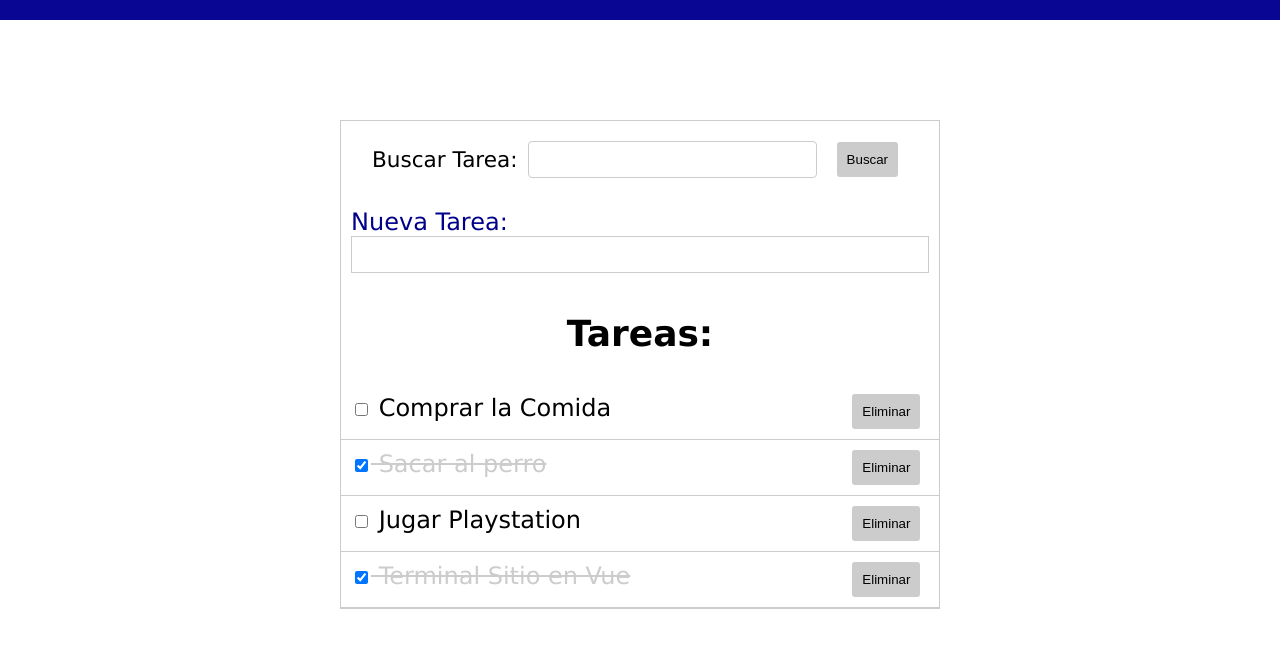
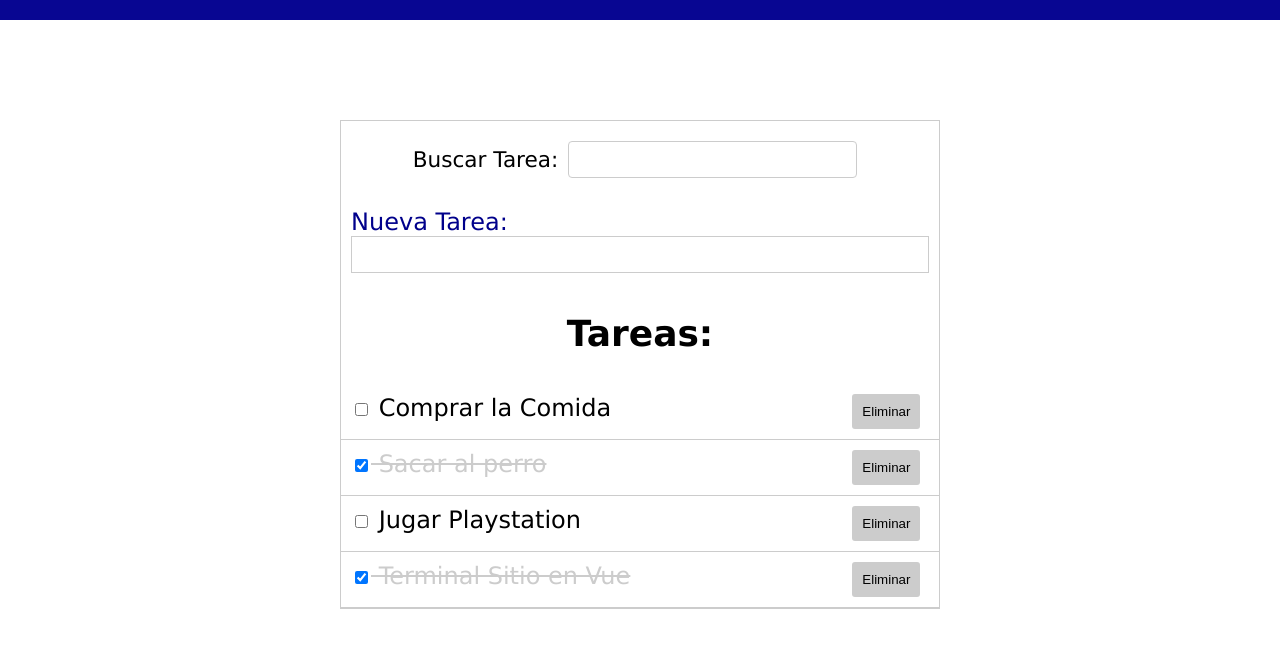
Before and after one commit to yordanhf/VueJSPrimeraAPP, a Vue app: page / in a window 1280 px wide. Shown: the top 648 px of the page. Built offline with nearby package versions, Linux system fonts and the light colour scheme.

Commit message:
retoques finales

```diff
--- a/src/components/PruebaTarea.vue
+++ b/src/components/PruebaTarea.vue
@@ -1,8 +1,7 @@
 <template>
     <div id="search-container">
         <label id="label-btarea">Buscar Tarea: </label>
-        <input type="text" v-model="title" @change ="sendText">
-        <button id="buscar-buton" @click ="sendText">Buscar</button>
+        <input type="text" v-model="title" @input ="sendText">
     </div>
 </template>
 
```
